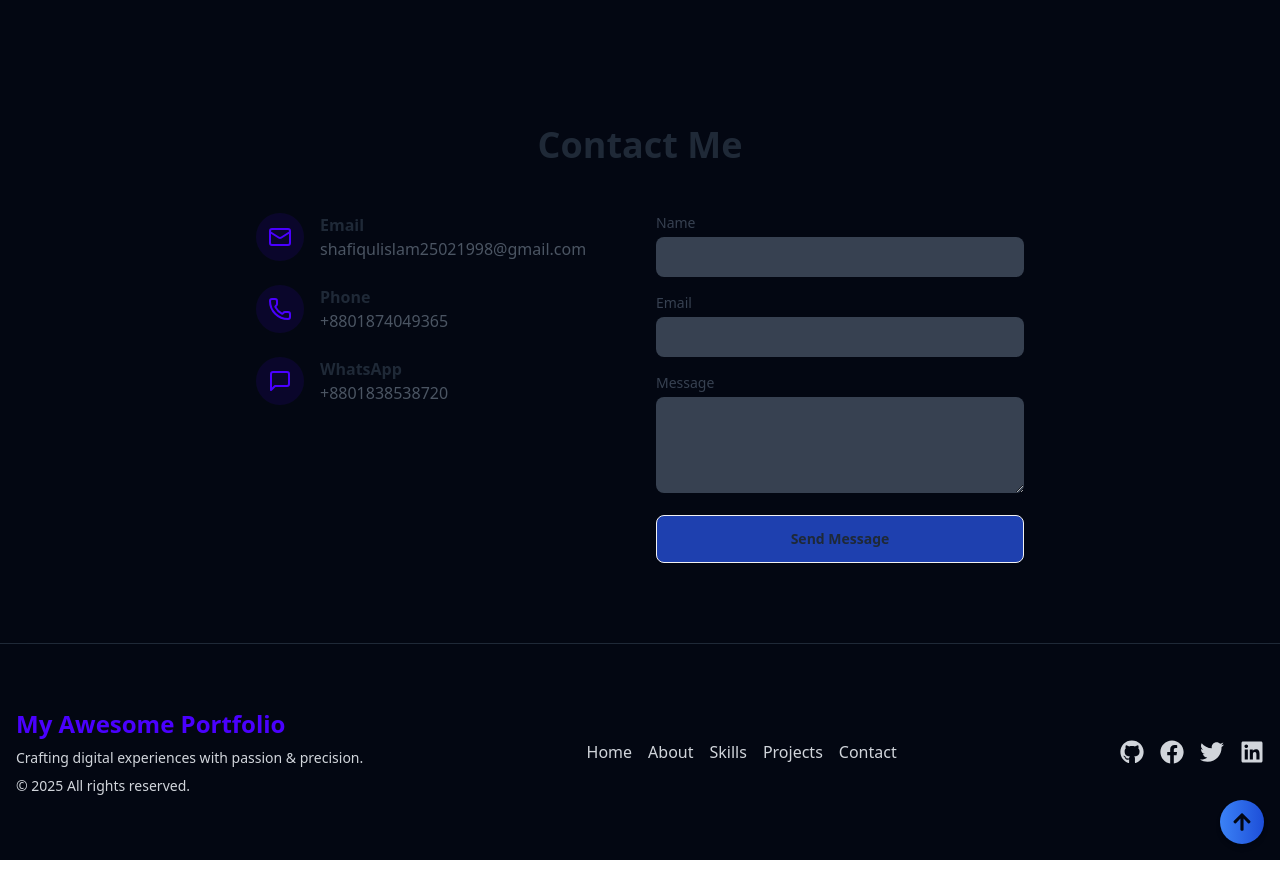
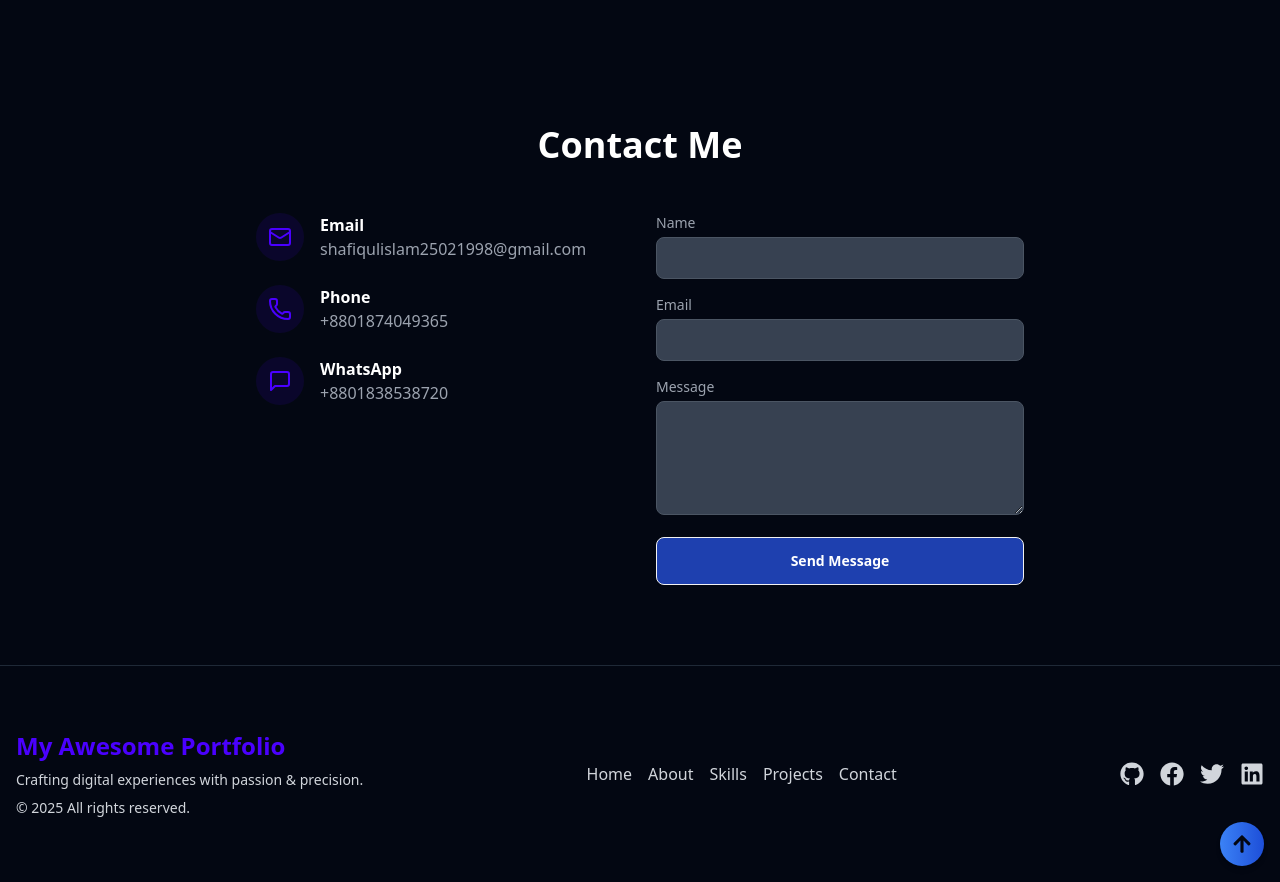
Before and after one commit to shofiq18/my-awesome-portfolio, a React (Vite) app: page / in a window 1280 px wide. Shown: the part 3100-3982 px from the top of the page. Before the commit the page ends 3960 px from the top, so only its background shows below. Built offline with nearby package versions, Linux system fonts and the light colour scheme.

Commit message:
added email js

```diff
--- a/package.json
+++ b/package.json
@@ -10,6 +10,8 @@
     "preview": "vite preview"
   },
   "dependencies": {
+    "@emailjs/browser": "^4.4.1",
+    "emailjs-com": "^3.2.0",
     "firebase": "^11.1.0",
     "framer-motion": "^11.15.0",
     "localforage": "^1.10.0",
--- a/src/component/Contact.jsx
+++ b/src/component/Contact.jsx
@@ -1,11 +1,39 @@
 import { Mail, MessageSquare, Phone } from "lucide-react";
-import React from "react";
+import React, { useRef } from "react";
+import emailjs from "emailjs-com";
+
+
 
 const Contact = () => {
+  const form = useRef();
+
+  const sendEmail = (e) => {
+    e.preventDefault();
+
+    emailjs
+      .sendForm(
+        "service_a965ium", // Replace with your EmailJS Service ID
+        "template_0r4tavd", // Replace with your EmailJS Template ID
+        form.current,
+        "hjO53ZNcTauv1bpgX" // Replace with your EmailJS User ID
+      )
+      .then(
+        (result) => {
+          alert("Message sent successfully!");
+          console.log(result.text);
+          e.target.reset();
+        },
+        (error) => {
+          alert("Failed to send message. Please try again.");
+          console.log(error.text);
+        }
+      );
+  };
+
   return (
-    <section id="contact" className="py-20  bg-gray-950">
-    <div className="max-w-7xl  mx-auto px-8 md:px-4 bg-gray-950 ">
-      <h2 className="text-3xl md:text-4xl font-bold text-center mb-12">
+    <section id="contact" className="py-20 bg-gray-950">
+      <div className="max-w-7xl mx-auto px-8 md:px-4">
+        <h2 className="text-3xl md:text-4xl font-bold text-center mb-12 text-white">
           Contact Me
         </h2>
 
@@ -17,8 +45,11 @@ const Contact = () => {
                   <Mail className="text-primary" size={24} />
                 </div>
                 <div>
-                <h3 className="font-semibold">Email</h3>
-                <a href="mailto:shafiqulislam25021998@gmail.com" className="text-gray-600 hover:text-primary">
+                  <h3 className="font-semibold text-white">Email</h3>
+                  <a
+                    href="mailto:shafiqulislam25021998@gmail.com"
+                    className="text-gray-400 hover:text-primary"
+                  >
                     shafiqulislam25021998@gmail.com
                   </a>
                 </div>
@@ -29,8 +60,11 @@ const Contact = () => {
                   <Phone className="text-primary" size={24} />
                 </div>
                 <div>
-                <h3 className="font-semibold">Phone</h3>
-                <a href="tel:+1234567890" className="text-gray-600 hover:text-primary">
+                  <h3 className="font-semibold text-white">Phone</h3>
+                  <a
+                    href="tel:+8801874049365"
+                    className="text-gray-400 hover:text-primary"
+                  >
                     +8801874049365
                   </a>
                 </div>
@@ -41,52 +75,70 @@ const Contact = () => {
                   <MessageSquare className="text-primary" size={24} />
                 </div>
                 <div>
-                <h3 className="font-semibold">WhatsApp</h3>
-                <a href="https://web.whatsapp.com/" className="text-gray-600 hover:text-primary">
+                  <h3 className="font-semibold text-white">WhatsApp</h3>
+                  <a
+                    href="https://web.whatsapp.com/"
+                    className="text-gray-400 hover:text-primary"
+                  >
                     +8801838538720
                   </a>
                 </div>
               </div>
             </div>
 
-          <form className="space-y-4">
+            <form ref={form} onSubmit={sendEmail} className="space-y-4">
               <div>
-              <label htmlFor="name" className="block text-sm font-medium text-gray-700 mb-1">
+                <label
+                  htmlFor="name"
+                  className="block text-sm font-medium text-gray-400 mb-1"
+                >
                   Name
                 </label>
                 <input
                   type="text"
                   id="name"
-                className="w-full rounded-lg py-2 bg-gray-700 border-gray-300 focus:border-primary focus:ring-primary"
+                  name="name"
+                  className="w-full rounded-lg py-2 px-3 bg-gray-700 border border-gray-600 text-white focus:border-primary focus:ring-primary"
                   required
                 />
               </div>
 
               <div>
-              <label htmlFor="email" className="block text-sm font-medium text-gray-700 mb-1">
+                <label
+                  htmlFor="email"
+                  className="block text-sm font-medium text-gray-400 mb-1"
+                >
                   Email
                 </label>
                 <input
                   type="email"
                   id="email"
-                className="w-full rounded-lg py-2 bg-gray-700 border-gray-300 focus:border-primary focus:ring-primary"
+                  name="email"
+                  className="w-full rounded-lg py-2 px-3 bg-gray-700 border border-gray-600 text-white focus:border-primary focus:ring-primary"
                   required
                 />
               </div>
 
               <div>
-              <label htmlFor="message" className="block text-sm font-medium text-gray-700 mb-1">
+                <label
+                  htmlFor="message"
+                  className="block text-sm font-medium text-gray-400 mb-1"
+                >
                   Message
                 </label>
                 <textarea
                   id="message"
+                  name="message"
                   rows={4}
-                className="w-full rounded-lg bg-gray-700 border-gray-300 focus:border-primary focus:ring-primary"
+                  className="w-full rounded-lg py-2 px-3 bg-gray-700 border border-gray-600 text-white focus:border-primary focus:ring-primary"
                   required
                 ></textarea>
               </div>
 
-            <button type="submit" className="btn bg-blue-800 w-full">
+              <button
+                type="submit"
+                className="btn bg-blue-800 hover:bg-blue-900 text-white w-full"
+              >
                 Send Message
               </button>
             </form>
@@ -94,49 +146,6 @@ const Contact = () => {
         </div>
       </div>
     </section>
-    // <div id="contact" className="py-20 bg-base-200">
-    //   <div className="container mx-auto px-4">
-    //     <h2 className="text-4xl font-bold text-center mb-8">Contact Information</h2>
-    //     <div className="max-w-md mx-auto bg-base-100 p-6 shadow-lg rounded-md">
-    //       <p className="text-lg mb-4">
-    //         Feel free to reach out for any collaboration, questions, or just to say hello!
-    //       </p>
-    //       <ul className="space-y-4">
-    //         <li>
-    //           <strong>Email:</strong>{" "}
-    //           <a href="mailto:example@example.com" className="text-primary">
-    //             example@example.com
-    //           </a>
-    //         </li>
-    //         <li>
-    //           <strong>Phone:</strong>{" "}
-    //           <a href="tel:+1234567890" className="text-primary">
-    //             +123-456-7890
-    //           </a>
-    //         </li>
-    //         <li>
-    //           <strong>WhatsApp:</strong>{" "}
-    //           <a
-    //             href="https://wa.me/1234567890"
-    //             target="_blank"
-    //             rel="noopener noreferrer"
-    //             className="text-primary"
-    //           >
-    //             +123-456-7890
-    //           </a>
-    //         </li>
-    //       </ul>
-    //       <div className="mt-6 text-center">
-    //         <a
-    //           href="mailto:example@example.com"
-    //           className="btn btn-primary"
-    //         >
-    //           Send an Email
-    //         </a>
-    //       </div>
-    //     </div>
-    //   </div>
-    // </div>
   );
 };
 
```
Also changed, not shown: 1 other file (tests, documents, lock files or other folders). Lines whose indentation alone changed are shown as unchanged.
